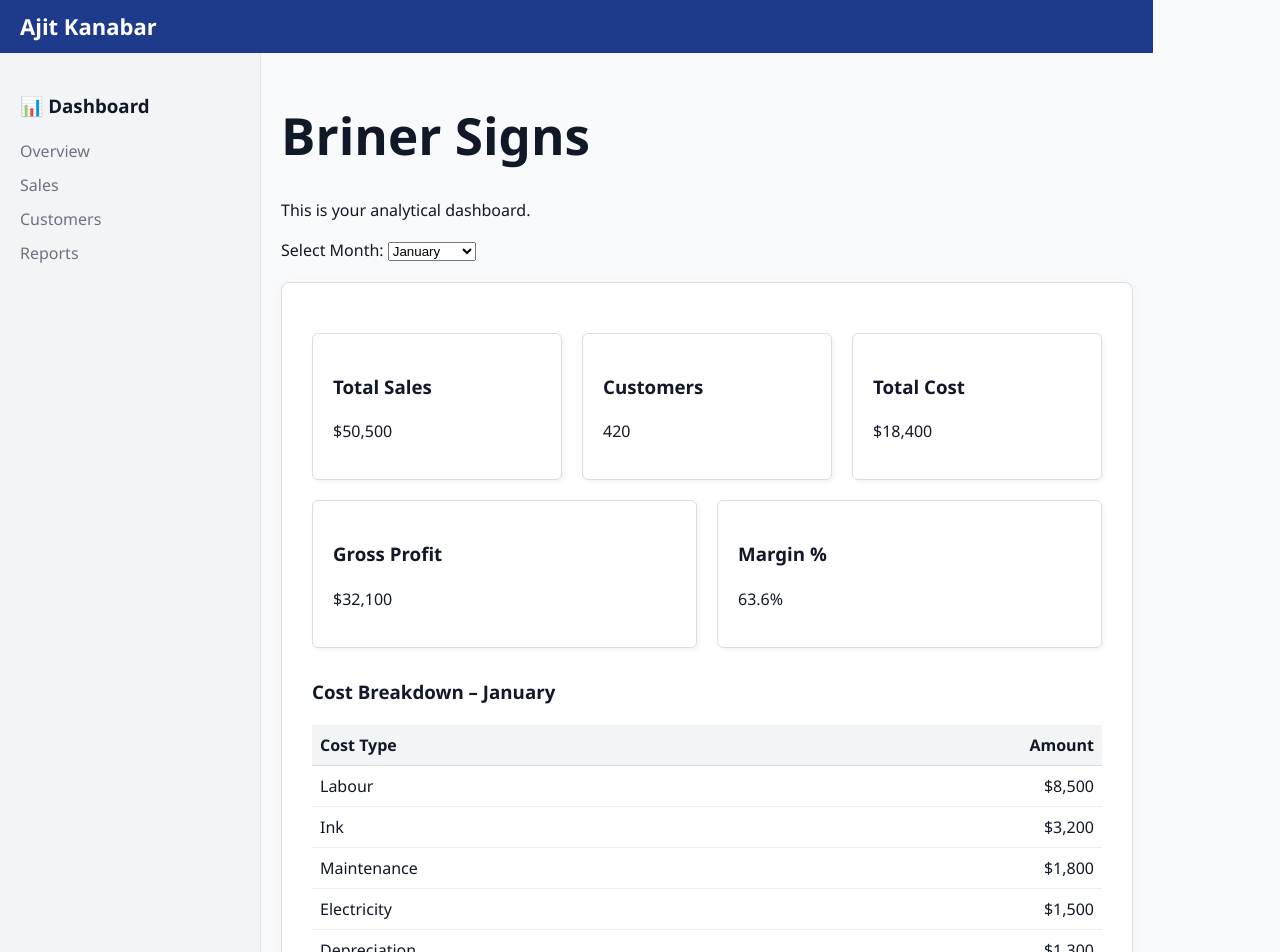
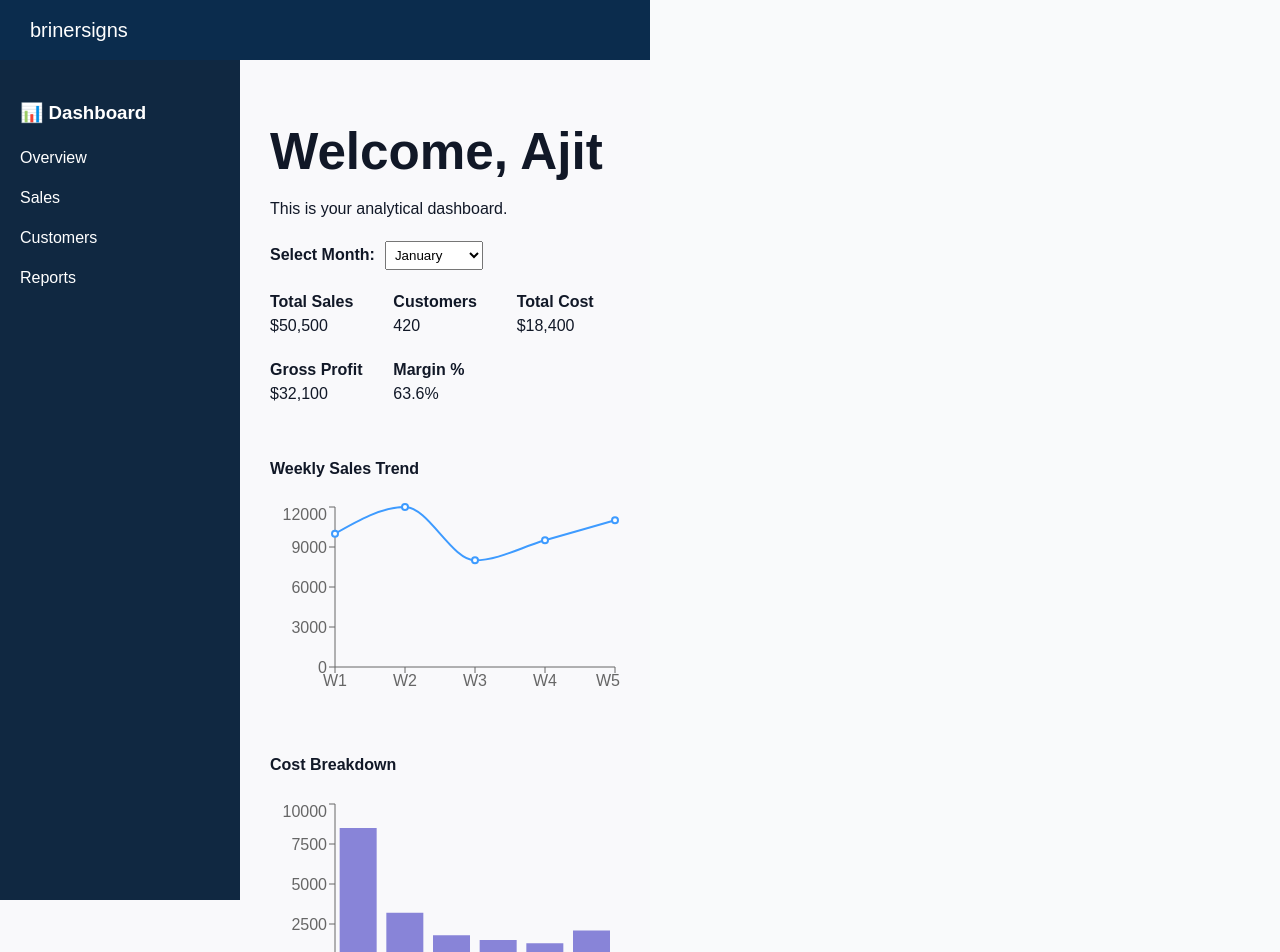
Before and after one commit to ajitkanabar/analytics-dashboard, a React (Vite) app: page / in a window 1280 px wide. Shown: the top 952 px of the page. Built offline with nearby package versions, Linux system fonts and the light colour scheme.

Commit message:
Updated App with dark theme and distinct chart cards

```diff
--- a/src/App.jsx
+++ b/src/App.jsx
@@ -1,172 +1,152 @@
+import React, { useEffect, useState } from 'react';
 import './App.css';
-import { useEffect, useState } from 'react';
-import ChartSection from './ChartSection';
-import GrossProfitChart from './GrossProfitChart';
+import {
+  LineChart, Line,
+  BarChart, Bar,
+  AreaChart, Area,
+  PieChart, Pie, Cell,
+  Tooltip, ResponsiveContainer,
+  XAxis, YAxis, Legend
+} from 'recharts';
 
 function App() {
-  const [salesData, setSalesData] = useState([]);
+  const [data, setData] = useState(null);
   const [selectedMonth, setSelectedMonth] = useState('January');
 
   useEffect(() => {
     fetch('/data.json')
-      .then((res) => res.json())
-      .then((data) => setSalesData(data.sales))
-      .catch((err) => console.error('Failed to load data.json:', err));
+      .then(res => res.json())
+      .then(json => setData(json.sales))
+      .catch(console.error);
   }, []);
 
-  const current =
-    salesData.find((entry) => entry.month === selectedMonth) || {
-      weekly: [],
-      total: 0,
-      customers: 0,
-      costs: {},
-      products: [],
-      marginPercent: 45,
-    };
+  const selected = data?.find(entry => entry.month === selectedMonth);
+  const totalCost = selected ? Object.values(selected.costs).reduce((a, b) => a + b, 0) : 0;
+  const grossProfit = selected ? selected.total - totalCost : 0;
+  const marginPct = selected ? (grossProfit / selected.total) * 100 : 0;
 
-  const totalCost = current.costs
-    ? Object.values(current.costs).reduce((sum, val) => sum + val, 0)
-    : 0;
+  const pieData = selected?.products.map((value, i) => ({
+    name: `Product ${String.fromCharCode(65 + i)}`,
+    value
+  }));
 
-  const grossProfit = current.total - totalCost;
-  const margin = current.total > 0 ? (grossProfit / current.total) * 100 : 0;
+  const barData = Object.entries(selected?.costs || {}).map(([type, amt]) => ({ type, amt }));
 
   return (
-    <div style={{ display: 'flex', flexDirection: 'column', minHeight: '100vh' }}>
-      {/* Header */}
-      <div style={{ padding: '10px 20px', background: '#1e3a8a', color: '#fff' }}>
-        <h2 style={{ margin: 0, fontWeight: 'bold', fontSize: '22px' }}>Ajit Kanabar</h2>
-      </div>
+    <div style={{ fontFamily: 'sans-serif', backgroundColor: '#f9f9fb', minHeight: '100vh' }}>
+      <header style={{ backgroundColor: '#0B2C4D', padding: '15px 30px', color: 'white', fontSize: '20px' }}>
+        brinersigns
+      </header>
 
-      <div style={{ display: 'flex', flex: 1, flexDirection: 'row', flexWrap: 'wrap' }}>
+      <div style={{ display: 'flex' }}>
         {/* Sidebar */}
-        <div className="sidebar" style={{ width: '220px', background: '#f3f4f6', padding: '20px' }}>
+        <aside style={{
+          width: '200px', backgroundColor: '#102841', color: 'white',
+          padding: '20px', height: '100vh'
+        }}>
           <h3>📊 Dashboard</h3>
-          <ul style={{ listStyle: 'none', padding: 0 }}>
-            <li><a href="#">Overview</a></li>
-            <li><a href="#">Sales</a></li>
-            <li><a href="#">Customers</a></li>
-            <li><a href="#">Reports</a></li>
-          </ul>
-        </div>
+          <nav>
+            <p>Overview</p>
+            <p>Sales</p>
+            <p>Customers</p>
+            <p>Reports</p>
+          </nav>
+        </aside>
 
-        {/* Main Content */}
-        <div className="main" style={{ flex: 1, padding: '20px', maxWidth: '1000px' }}>
-          <h1>Briner Signs</h1>
+        {/* Main */}
+        <main style={{ flex: 1, padding: '30px' }}>
+          <h1 style={{ marginBottom: 5 }}>Welcome, Ajit</h1>
           <p>This is your analytical dashboard.</p>
 
-          {/* Month Dropdown */}
-          <div style={{ marginBottom: '20px' }}>
-            <label>Select Month: </label>
+          <div style={{ margin: '20px 0' }}>
+            <label><strong>Select Month:</strong></label>
             <select
               value={selectedMonth}
-              onChange={(e) => setSelectedMonth(e.target.value)}
+              onChange={e => setSelectedMonth(e.target.value)}
+              style={{ marginLeft: '10px', padding: '5px' }}
             >
-              {salesData.map((entry) => (
-                <option key={entry.month} value={entry.month}>
-                  {entry.month}
-                </option>
+              {data?.map(d => (
+                <option key={d.month}>{d.month}</option>
               ))}
             </select>
           </div>
 
-          {salesData.length > 0 && (
-            <div
-              style={{
-                background: '#fff',
-                border: '1px solid #ddd',
-                borderRadius: '8px',
-                padding: '30px',
-                boxShadow: '0 2px 10px rgba(0,0,0,0.05)',
-              }}
-            >
-              {/* KPI Cards */}
-              <div
-                className="kpi-container"
-                style={{
-                  display: 'flex',
-                  gap: '20px',
-                  marginBottom: '30px',
-                  flexWrap: 'wrap',
-                }}
-              >
-                <div className="kpi-card" style={cardStyle}>
-                  <h3>Total Sales</h3>
-                  <p>${current.total.toLocaleString()}</p>
-                </div>
-                <div className="kpi-card" style={cardStyle}>
-                  <h3>Customers</h3>
-                  <p>{current.customers}</p>
-                </div>
-                <div className="kpi-card" style={cardStyle}>
-                  <h3>Total Cost</h3>
-                  <p>${totalCost.toLocaleString()}</p>
-                </div>
-                <div className="kpi-card" style={cardStyle}>
-                  <h3>Gross Profit</h3>
-                  <p>${grossProfit.toLocaleString()}</p>
-                </div>
-                <div className="kpi-card" style={cardStyle}>
-                  <h3>Margin %</h3>
-                  <p>{margin.toFixed(1)}%</p>
-                </div>
-              </div>
+          {/* Top Metric Cards */}
+          <div style={{
+            display: 'grid', gridTemplateColumns: 'repeat(3, 1fr)',
+            gap: '20px', marginBottom: '30px'
+          }}>
+            <div className="card"><strong>Total Sales</strong><div>${selected?.total?.toLocaleString()}</div></div>
+            <div className="card"><strong>Customers</strong><div>{selected?.customers}</div></div>
+            <div className="card"><strong>Total Cost</strong><div>${totalCost?.toLocaleString()}</div></div>
+            <div className="card"><strong>Gross Profit</strong><div>${grossProfit?.toLocaleString()}</div></div>
+            <div className="card"><strong>Margin %</strong><div>{marginPct.toFixed(1)}%</div></div>
+          </div>
 
-              {/* Cost Breakdown */}
-              <div style={{ marginBottom: '30px' }}>
-                <h3>Cost Breakdown – {selectedMonth}</h3>
-                <table style={{ width: '100%', borderCollapse: 'collapse' }}>
-                  <thead>
-                    <tr style={{ background: '#f3f4f6' }}>
-                      <th style={thStyle}>Cost Type</th>
-                      <th style={{ ...thStyle, textAlign: 'right' }}>Amount</th>
-                    </tr>
-                  </thead>
-                  <tbody>
-                    {Object.entries(current.costs || {}).map(([key, value]) => (
-                      <tr key={key}>
-                        <td style={tdStyle}>{key}</td>
-                        <td style={{ ...tdStyle, textAlign: 'right' }}>${value.toLocaleString()}</td>
-                      </tr>
+          {/* Charts */}
+          <div style={{ display: 'grid', gridTemplateColumns: 'repeat(auto-fit, minmax(350px, 1fr))', gap: '30px' }}>
+            {/* Line Chart: Weekly Sales */}
+            <div className="chart-card">
+              <h4>Weekly Sales Trend</h4>
+              <ResponsiveContainer width="100%" height={200}>
+                <LineChart data={selected?.weekly.map((val, idx) => ({ week: `W${idx + 1}`, val }))}>
+                  <XAxis dataKey="week" />
+                  <YAxis />
+                  <Tooltip />
+                  <Line type="monotone" dataKey="val" stroke="#3E9BFF" strokeWidth={2} />
+                </LineChart>
+              </ResponsiveContainer>
+            </div>
+
+            {/* Bar Chart: Cost Breakdown */}
+            <div className="chart-card">
+              <h4>Cost Breakdown</h4>
+              <ResponsiveContainer width="100%" height={200}>
+                <BarChart data={barData}>
+                  <XAxis dataKey="type" />
+                  <YAxis />
+                  <Tooltip />
+                  <Bar dataKey="amt" fill="#8884d8" />
+                </BarChart>
+              </ResponsiveContainer>
+            </div>
+
+            {/* Area Chart: Gross Profit Trend */}
+            <div className="chart-card">
+              <h4>Profit vs Cost</h4>
+              <ResponsiveContainer width="100%" height={200}>
+                <AreaChart data={[
+                  { name: 'Sales', value: selected?.total },
+                  { name: 'Cost', value: totalCost },
+                  { name: 'Profit', value: grossProfit }
+                ]}>
+                  <XAxis dataKey="name" />
+                  <YAxis />
+                  <Tooltip />
+                  <Area dataKey="value" stroke="#82ca9d" fill="#82ca9d" />
+                </AreaChart>
+              </ResponsiveContainer>
+            </div>
+
+            {/* Pie Chart: Product Mix */}
+            <div className="chart-card">
+              <h4>Product Mix</h4>
+              <ResponsiveContainer width="100%" height={200}>
+                <PieChart>
+                  <Pie data={pieData} dataKey="value" nameKey="name" cx="50%" cy="50%" outerRadius={60}>
+                    {pieData?.map((_, index) => (
+                      <Cell key={index} fill={['#0088FE', '#00C49F', '#FFBB28'][index % 3]} />
                     ))}
-                  </tbody>
-                </table>
-              </div>
-
-              {/* Charts */}
-              <ChartSection
-                selectedMonth={selectedMonth}
-                weeklyData={current.weekly}
-                productData={current.products}
-              />
-              <GrossProfitChart data={salesData} />
+                  </Pie>
+                  <Tooltip />
+                </PieChart>
+              </ResponsiveContainer>
             </div>
-          )}
-        </div>
+          </div>
+        </main>
       </div>
     </div>
   );
 }
 
-const cardStyle = {
-  background: '#fff',
-  padding: '20px',
-  border: '1px solid #ddd',
-  flex: '1 1 200px',
-  borderRadius: '6px',
-  boxShadow: '2px 2px 5px rgba(0,0,0,0.05)',
-};
-
-const thStyle = {
-  padding: '8px',
-  borderBottom: '1px solid #ddd',
-  textAlign: 'left',
-};
-
-const tdStyle = {
-  padding: '8px',
-  borderBottom: '1px solid #eee',
-  textTransform: 'capitalize',
-};
-
 export default App;
```
